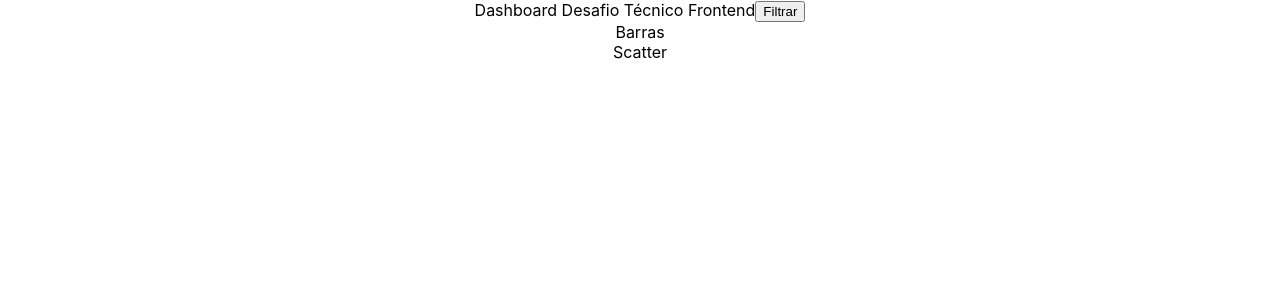
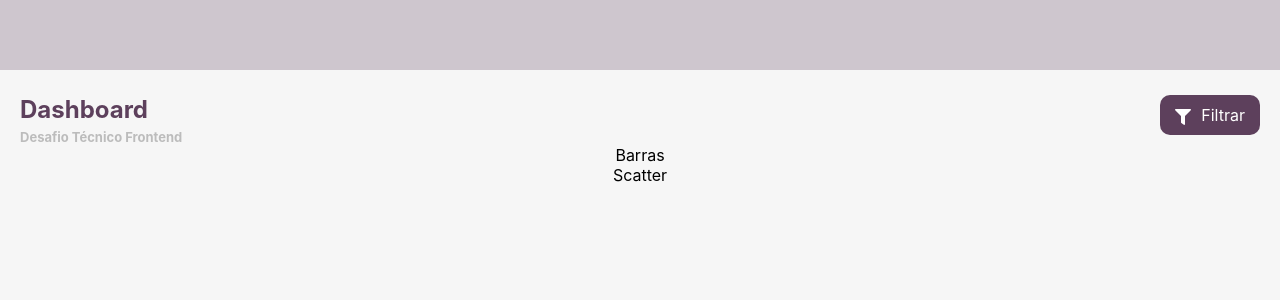
Before and after one commit to YohanKael/desafio_tecnico, a React (Create React App) app: page / in a window 1280 px wide. Shown: the top 300 px of the page. Built offline with nearby package versions, Linux system fonts and the light colour scheme.

Commit message:
implemented header component

```diff
--- a/package.json
+++ b/package.json
@@ -8,6 +8,7 @@
     "@testing-library/user-event": "^13.5.0",
     "react": "^18.2.0",
     "react-dom": "^18.2.0",
+    "react-icons": "^4.4.0",
     "react-scripts": "5.0.1",
     "web-vitals": "^2.1.4"
   },
--- a/src/App.css
+++ b/src/App.css
@@ -1,3 +1,7 @@
 .App {
+  margin-top: 70px;
+  width: 100vw;
+  height: 100vh;
   text-align: center;
+  background-color: #f6f6f6;
 }
--- a/src/App.js
+++ b/src/App.js
@@ -1,13 +1,10 @@
 import './App.css';
+import Header from './header/Header';
 
 function App() {
   return (
     <div className="App">
-      <div className='Header'>
-        Dashboard
-        Desafio Técnico Frontend
-        <button>Filtrar</button>
-      </div>
+      <Header/>
       <div className='Graficos'>
         <div className='GraficoBarras'>
           <div>Barras</div>
--- /dev/null
+++ b/src/header/Header.css
@@ -0,0 +1,47 @@
+.Header {
+    margin-inline: 20px;
+    display: flex;
+    flex-direction: row;
+    justify-content: space-between;
+  }
+
+  .HeaderTitle {
+    display: flex;
+    flex-direction: column;
+    justify-content: flex-start;
+    margin-top: 25px;
+  }
+
+  .HeaderTitle h1 {
+    font-size: x-large;
+    font-weight: 700;
+    color: #5d405c;
+    align-self: flex-start;
+    margin-bottom: 5px;
+  }
+
+  .HeaderTitle h2 {
+    font-size: small;
+    align-self: flex-start;
+    color: #bcbcbc;
+  }
+
+  .HeaderButton {
+    color: white;
+    margin-top: 25px;
+    height: fit-content;
+    padding-inline: 15px;
+    padding-top: 10px;
+    padding-bottom: 10px;
+    display: flex;
+    flex-direction: row;
+    background-color: #5d405c;
+    border: 0px;
+    border-radius: 10px;
+    align-items: flex-end;
+  }
+
+  .HeaderButton p {
+    margin-left: 10px;
+    font-size: 1rem;
+  }
--- /dev/null
+++ b/src/header/Header.js
@@ -0,0 +1,20 @@
+import React from 'react';
+import { FaFilter } from 'react-icons/fa';
+import './Header.css';
+
+const Header = () => {
+  return (
+    <div className='Header'>
+        <div className='HeaderTitle'>
+          <h1>Dashboard</h1>
+          <h2>Desafio Técnico Frontend</h2>
+        </div>
+        <div className='HeaderButton'>
+          <FaFilter size={"1rem"}/>
+          <p>Filtrar</p>
+        </div>
+      </div>
+  )
+};
+
+export default Header;
--- a/src/index.css
+++ b/src/index.css
@@ -1,4 +1,11 @@
+* {
+  margin: 0;
+  padding: 0;
+}
+
 body {
+  background-color: #cec6ce;
+  width: 100vw;
   margin: 0;
   font-family: -apple-system, BlinkMacSystemFont, 'Segoe UI', 'Roboto', 'Oxygen',
     'Ubuntu', 'Cantarell', 'Fira Sans', 'Droid Sans', 'Helvetica Neue',
```
Also changed, not shown: 1 other file (tests, documents, lock files or other folders).
